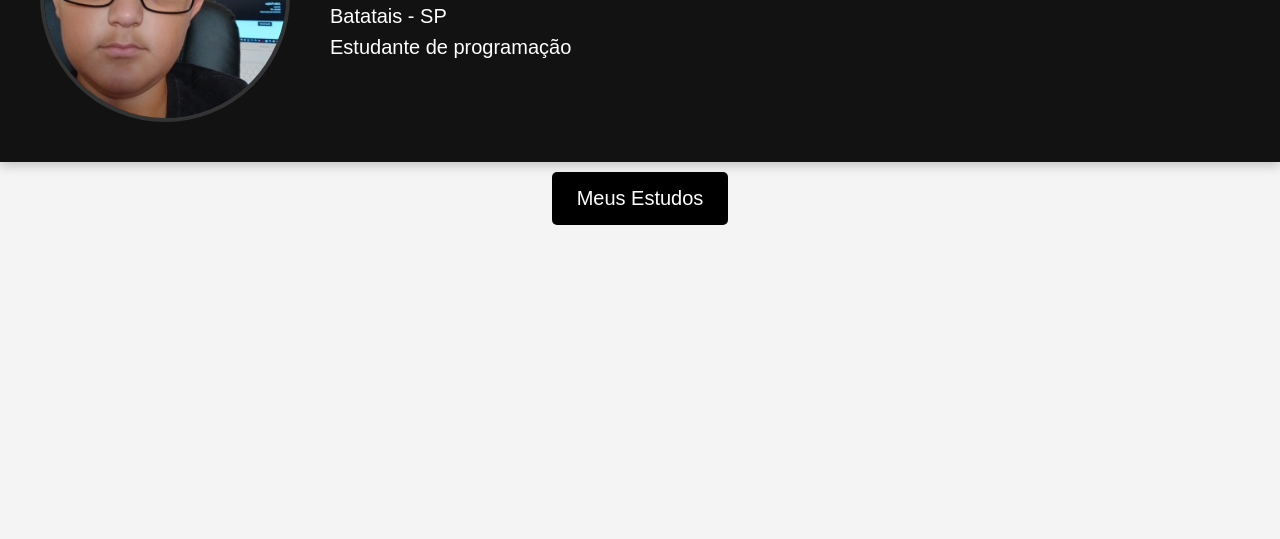
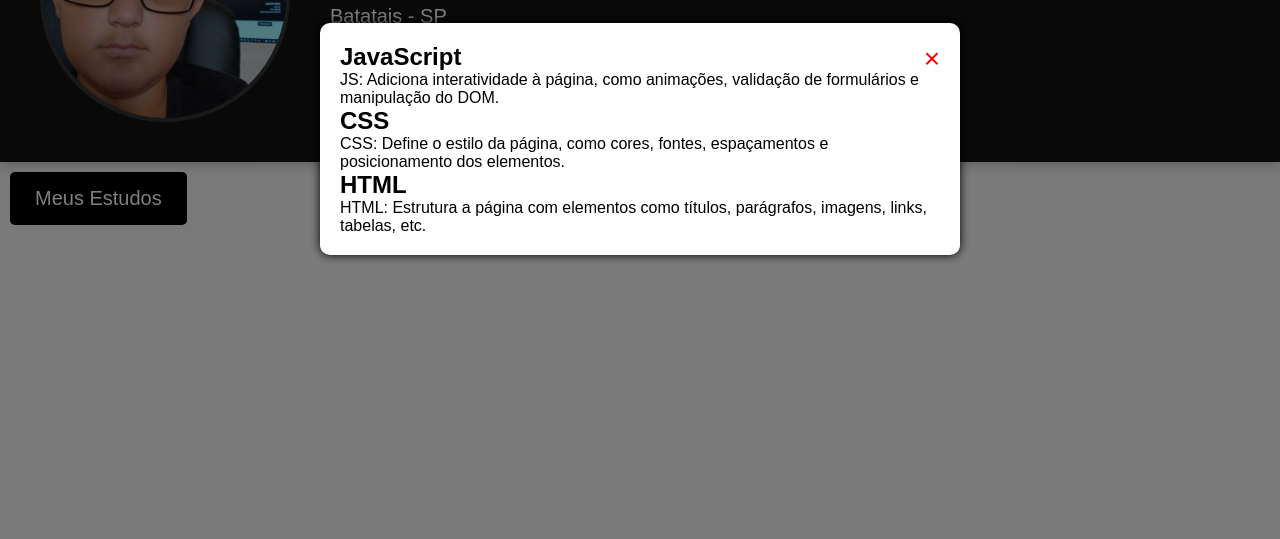
Before and after one commit to DevJoaoSaltarelli4/meuportfolio, a plain HTML site: page index.html in a window 1280 px wide. Shown: the part 261-800 px from the top of the page. Drawn offline with Linux system fonts and the light colour scheme.

Commit message:
funcionalidade em botao

```diff
--- a/index.html
+++ b/index.html
@@ -31,11 +31,24 @@
             </div>
         </div>
 
+        <div id="studyModal" class="modal">
+            <div class="modal-content">
+                <span class="close">&times;</span>
+                <h2>JavaScript</h2>
+                <p>JS: Adiciona interatividade à página, como animações, validação de formulários e manipulação do DOM.</p>
+                <h2>CSS</h2>
+                <p>CSS: Define o estilo da página, como cores, fontes, espaçamentos e posicionamento dos elementos.</p>
+                <h2>HTML</h2>
+                <p>HTML: Estrutura a página com elementos como títulos, parágrafos, imagens, links, tabelas, etc.</p>
+            </div>
+        </div>
+
         <!-- Botão abaixo, separado por espaço em branco -->
         <div class="botao-container">
             <button class="btn">Meus Estudos</button>
         </div>
     </main>
+    <script src="script.js"></script>
 
 </body>
 </html>
--- a/style.css
+++ b/style.css
@@ -93,8 +93,9 @@ body {
 
 /* Botão separado com espaço */
 .botao-container {
+    margin-left: 20px;
     margin-top: 10px;
-    text-align: center;
+    text-align: left;
     width: 100%;
 }
 
@@ -114,6 +115,40 @@ body {
     transform: scale(1.05);
 }
 
+.modal {
+    display: none;
+    position: fixed;
+    z-index: 1;
+    left: 0;
+    top: 0;
+    width: 100%;
+    height: 100%;
+    background-color: rgba(0, 0, 0, 0.5);
+    display: flex;
+    align-items: center;
+    justify-content: center;
+}
+.modal-content {
+    background-color: white;
+    padding: 20px;
+    width: 50%;
+    border-radius: 10px;
+    box-shadow: 0px 0px 10px #000;
+    text-align: left;
+}
+.modal-content h2 {
+    color: black;
+}
+.close {
+    color: red;
+    float: right;
+    font-size: 28px;
+    cursor: pointer;
+}
+.close:hover {
+    color: darkred;
+}
+
 /* Responsividade */
 @media (max-width: 900px) {
     .info-box {
```
